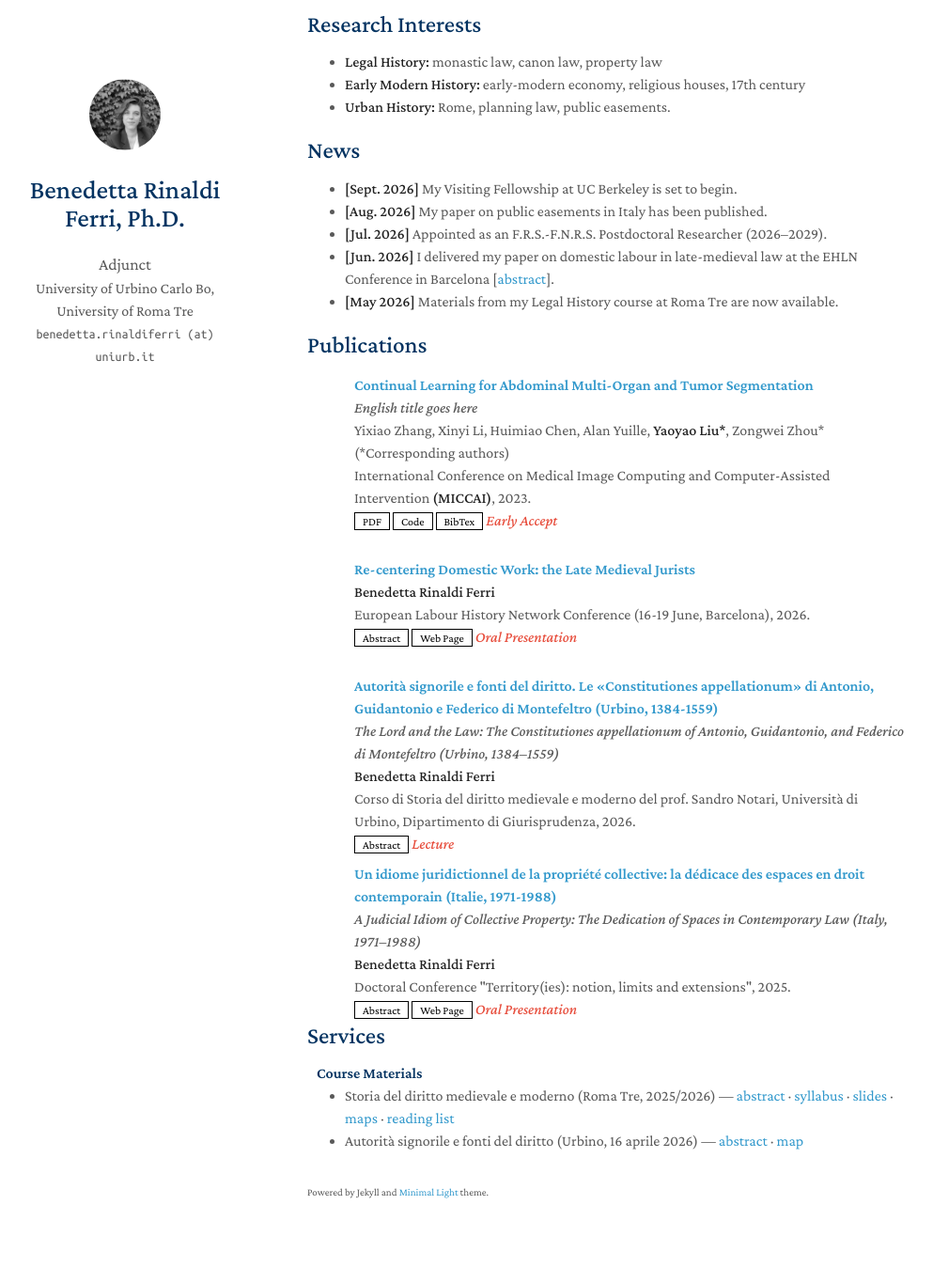
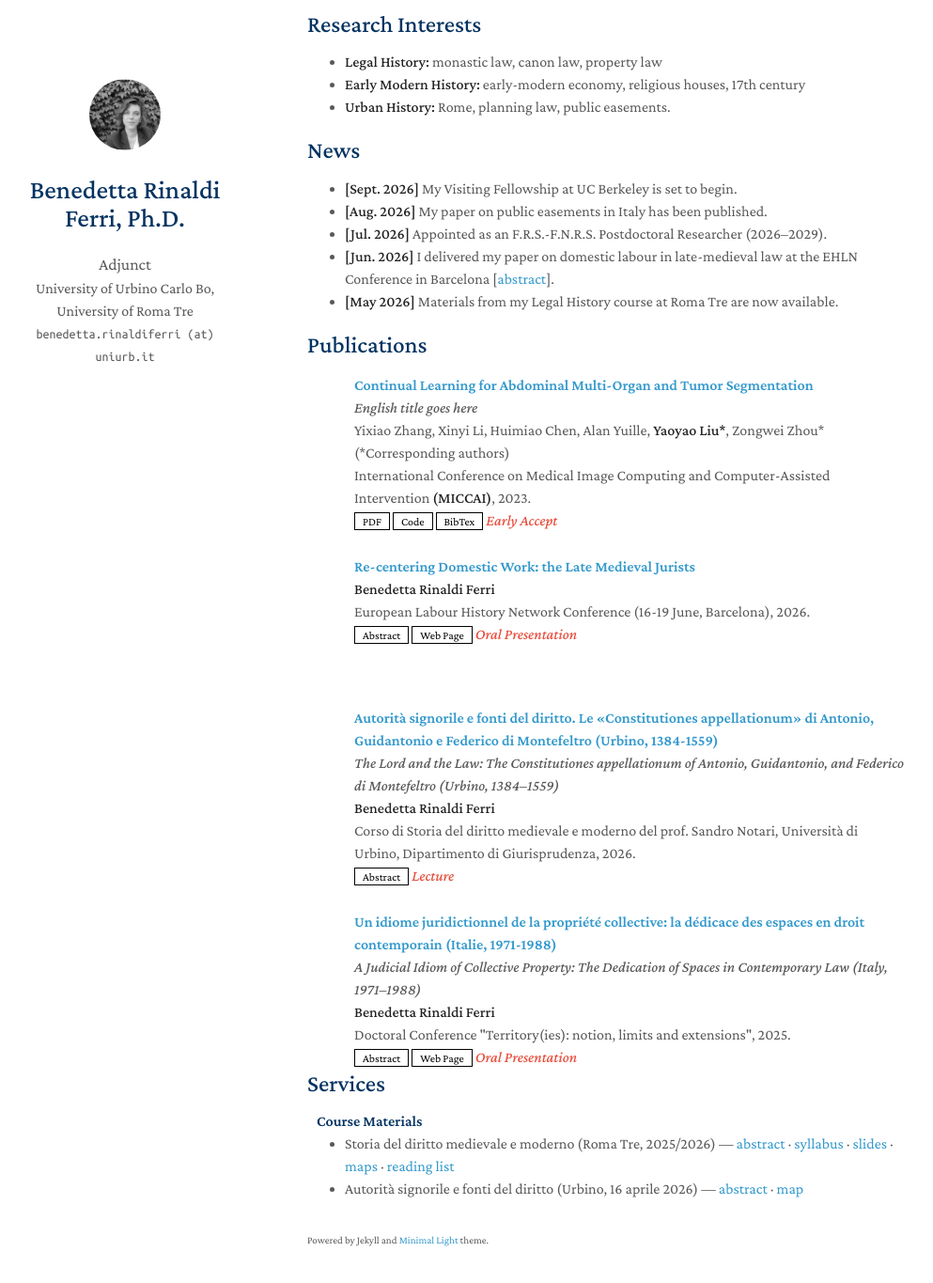
Before and after one commit to rinaldiferri/rinaldiferri.github.io, a Jekyll site: the page built from index.md, in a window 1280 px wide and 1400 px high, scrolled down 165 px. Shown: the top 1365 px of the window at 94% size, without its empty margins (143-1136 px from the left). Built offline with Jekyll 4.4.1, drawn with Linux system fonts in a browser that asks for light colours; a style sheet for code colours, icons or effects is not loaded; our own code applies the rules of GitHub Pages for plain Markdown files.

Commit message:
Update minimal-light.scss

```diff
--- a/_sass/minimal-light.scss
+++ b/_sass/minimal-light.scss
@@ -595,17 +595,26 @@ footer {
   display:none;
   font-family: monospace;
 }
-
+/* Fix publication spacing */
 .publications .bibliography {
-  margin-bottom: 0;
+  margin: 0 !important;
+  padding: 0 !important;
 }
 
 .publications .bibliography > li {
-  margin-bottom: 20px;
+  display: block;
+  margin: 0 0 25px 0 !important;
+  padding: 0 !important;
 }
 
 .publications .bibliography > li:last-child {
-  margin-bottom: 0;
+  margin-bottom: 0 !important;
+}
+
+.publications .pub-row {
+  display: flex;
+  align-items: flex-start;
+  margin: 0 !important;
 }
 
 .publications .title,
@@ -613,30 +622,6 @@ footer {
 .publications .author,
 .publications .periodical,
 .publications .links {
-  margin-bottom: 0;
+  margin: 0 !important;
+  padding: 0 !important;
 }
-
-.publications .publication-item {
-  margin: 0 0 25px 0;
-  padding: 0;
-}
-
-.publications .publication-item:last-child {
-  margin-bottom: 0;
-}
-
-.publications .publication-item .pub-row {
-  margin: 0;
-  padding: 0;
-}
-
-.publications .publication-item .title,
-.publications .publication-item .english-title,
-.publications .publication-item .author,
-.publications .publication-item .periodical,
-.publications .publication-item .links {
-  margin-top: 0;
-  margin-bottom: 0;
-  padding-top: 0;
-  padding-bottom: 0;
-}
```
